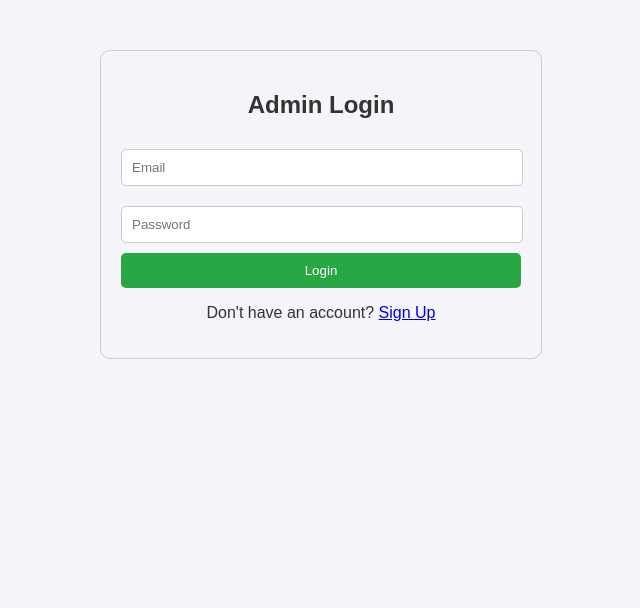
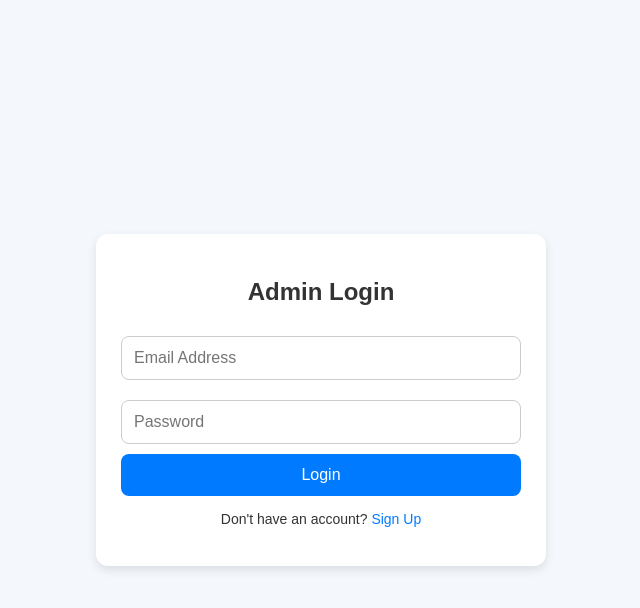
Before and after one commit to IT21231896/school-management-pro-mern, a React (Vite) app in the folder frontend/: page / in a window 1280 px wide. Shown: the top 608 px of the page, without its empty margins (319-959 px from the left). Built offline with nearby package versions, Linux system fonts and the light colour scheme.

Commit message:
all okka

```diff
--- a/frontend/src/index.css
+++ b/frontend/src/index.css
@@ -75,61 +75,85 @@ body {
   color: #333;
 }
 
-/*sign up page*/
-.signup-container {
-  max-width: 400px;
-  margin: 50px auto;
-  padding: 20px;
-  border: 1px solid #ccc;
-  border-radius: 10px;
+/* Authentication Wrapper */
+.auth-wrapper {
+  display: flex;
+  justify-content: center;
+  align-items: center;
+  min-height: 100vh;
+  background-color: #f4f7fc;
+}
+
+/* Authentication Box */
+.auth-box {
+  width: 400px;
+  padding: 25px;
+  background: #ffffff;
+  border-radius: 12px;
+  box-shadow: 0px 4px 10px rgba(0, 0, 0, 0.1);
   text-align: center;
 }
-.signup-container input {
-  width: 380px;
-  padding: 10px;
+
+/* Title */
+.auth-title {
+  font-size: 24px;
+  font-weight: bold;
+  color: #333;
+  margin-bottom: 20px;
+}
+
+/* Error Message */
+.auth-error {
+  color: red;
+  font-size: 14px;
+  margin-bottom: 10px;
+}
+
+/* Input Fields */
+.auth-input {
+  width: 374px;
+  padding: 12px;
   margin: 10px 0;
   border: 1px solid #ccc;
-  border-radius: 5px;
+  border-radius: 8px;
+  font-size: 16px;
+  transition: all 0.3s ease;
 }
-.signup-container button {
+
+.auth-input:focus {
+  border-color: #007bff;
+  outline: none;
+  box-shadow: 0 0 5px rgba(0, 123, 255, 0.3);
+}
+
+/* Button */
+.auth-button {
   width: 100%;
-  padding: 10px;
+  padding: 12px;
   background-color: #007bff;
   color: white;
   border: none;
-  border-radius: 5px;
+  border-radius: 8px;
+  font-size: 16px;
   cursor: pointer;
+  transition: background 0.3s ease;
 }
-.signup-container button:hover {
+
+.auth-button:hover {
   background-color: #0056b3;
 }
 
+/* Footer Text */
+.auth-footer {
+  margin-top: 15px;
+  font-size: 14px;
+}
 
-/*login page*/
-.login-container {
-  max-width: 400px;
-  margin: 50px auto;
-  padding: 20px;
-  border: 1px solid #ccc;
-  border-radius: 10px;
-  text-align: center;
+.auth-link {
+  color: #007bff;
+  text-decoration: none;
 }
-.login-container input {
-  width: 380px;
-  padding: 10px;
-  margin: 10px 0;
-  border: 1px solid #ccc;
-  border-radius: 5px;
+
+.auth-link:hover {
+  text-decoration: underline;
 }
-.login-container button {
-  width: 100%;
-  padding: 10px;
-  background-color: #28a745;
-  color: white;
-  border: none;
-  border-radius: 5px;
-  cursor: pointer;
-}
-.login-container button:hover {
-  background-color: #218838;
-}
--- a/frontend/src/pages/Dashboard.jsx
+++ b/frontend/src/pages/Dashboard.jsx
@@ -1,14 +1,20 @@
 import React from 'react';
-import { Link, Outlet, useNavigate } from 'react-router-dom';
-import { FaUserGraduate, FaChalkboardTeacher, FaUsers, FaBuilding, FaDoorOpen, FaSignOutAlt, FaUser , FaHome} from 'react-icons/fa';
+import { Link, Outlet, useNavigate, useLocation } from 'react-router-dom';
+import { FaUserGraduate, FaChalkboardTeacher, FaUsers, FaBuilding, FaDoorOpen, FaSignOutAlt, FaUser, FaHome } from 'react-icons/fa';
 import '../styles/Dashboard.css';
 
 const Dashboard = () => {
   const navigate = useNavigate();
+  const location = useLocation(); // Get the current location
 
   const handleLogout = () => {
     localStorage.removeItem('token');
     navigate('/login');
+  };
+
+  // Function to check if a link is active
+  const isActive = (path) => {
+    return location.pathname === path;
   };
 
   return (
@@ -18,37 +24,37 @@ const Dashboard = () => {
         <nav>
           <ul>
             <li>
-              <Link to="/dashboard/home">
+              <Link to="/dashboard/home" className={isActive('/dashboard/home') ? 'active' : ''}>
                 <FaHome /> Home
               </Link>
             </li>
             <li>
-              <Link to="/dashboard/students">
+              <Link to="/dashboard/students" className={isActive('/dashboard/students') ? 'active' : ''}>
                 <FaUserGraduate /> Students
               </Link>
             </li>
             <li>
-              <Link to="/dashboard/teachers">
+              <Link to="/dashboard/teachers" className={isActive('/dashboard/teachers') ? 'active' : ''}>
                 <FaChalkboardTeacher /> Teachers
               </Link>
             </li>
             <li>
-              <Link to="/dashboard/staff">
+              <Link to="/dashboard/staff" className={isActive('/dashboard/staff') ? 'active' : ''}>
                 <FaUsers /> Staff
               </Link>
             </li>
             <li>
-              <Link to="/dashboard/facilities">
+              <Link to="/dashboard/facilities" className={isActive('/dashboard/facilities') ? 'active' : ''}>
                 <FaBuilding /> Facilities
               </Link>
             </li>
             <li>
-              <Link to="/dashboard/classrooms">
+              <Link to="/dashboard/classrooms" className={isActive('/dashboard/classrooms') ? 'active' : ''}>
                 <FaDoorOpen /> Classrooms
               </Link>
             </li>
             <li>
-              <Link to="/dashboard/adminprofile">
+              <Link to="/dashboard/adminprofile" className={isActive('/dashboard/adminprofile') ? 'active' : ''}>
                 <FaUser /> Profile
               </Link>
             </li>
--- a/frontend/src/pages/Login.jsx
+++ b/frontend/src/pages/Login.jsx
@@ -23,9 +23,9 @@ const Login = () => {
     try {
       const response = await axios.post('http://localhost:5000/api/admin/login', formData);
       console.log(response.data);
-      localStorage.setItem('token', response.data.token); // Store the token securely
-      alert('Login successful!');
-      navigate('/dashboard/home'); // Redirect to the dashboard after successful login
+      localStorage.setItem('token', response.data.token);
+      //alert('Login successful!');
+      navigate('/dashboard/home');
     } catch (error) {
       console.error(error);
       setError(error.response?.data?.message || 'Login failed!');
@@ -35,16 +35,18 @@ const Login = () => {
   };
 
   return (
-    <div className="login-container">
-      <h2>Admin Login</h2>
-      {error && <p className="error-message">{error}</p>}
+    <div className="auth-wrapper">
+      <div className="auth-box">
+        <h2 className="auth-title">Admin Login</h2>
+        {error && <p className="auth-error">{error}</p>}
         <form onSubmit={handleSubmit}>
           <input
             type="email"
             name="email"
-          placeholder="Email"
+            placeholder="Email Address"
             value={formData.email}
             onChange={handleChange}
+            className="auth-input"
             required
           />
           <input
@@ -53,15 +55,17 @@ const Login = () => {
             placeholder="Password"
             value={formData.password}
             onChange={handleChange}
+            className="auth-input"
             required
           />
-        <button type="submit" disabled={loading}>
+          <button type="submit" className="auth-button" disabled={loading}>
             {loading ? 'Logging In...' : 'Login'}
           </button>
         </form>
-      <p>
-        Don't have an account? <Link to="/signup">Sign Up</Link>
+        <p className="auth-footer">
+          Don't have an account? <Link to="/signup" className="auth-link">Sign Up</Link>
         </p>
+      </div>
     </div>
   );
 };
--- a/frontend/src/pages/Signup.jsx
+++ b/frontend/src/pages/Signup.jsx
@@ -22,7 +22,6 @@ const Signup = () => {
     setError('');
     setLoading(true);
 
-    // Basic validation
     if (formData.password !== formData.confirmPassword) {
       setError('Passwords do not match');
       setLoading(false);
@@ -37,7 +36,7 @@ const Signup = () => {
       });
       console.log(response.data);
       alert('Admin registered successfully!');
-      navigate('/login'); // Redirect to login page after successful signup
+      navigate('/login');
     } catch (error) {
       console.error(error);
       setError(error.response?.data?.message || 'Registration failed!');
@@ -47,24 +46,27 @@ const Signup = () => {
   };
 
   return (
-    <div className="signup-container">
-      <h2>Admin Signup</h2>
-      {error && <p className="error-message">{error}</p>}
+    <div className="auth-wrapper">
+      <div className="auth-box">
+        <h2 className="auth-title">Admin Signup</h2>
+        {error && <p className="auth-error">{error}</p>}
         <form onSubmit={handleSubmit}>
           <input
             type="text"
             name="name"
-          placeholder="Name"
+            placeholder="Full Name"
             value={formData.name}
             onChange={handleChange}
+            className="auth-input"
             required
           />
           <input
             type="email"
             name="email"
-          placeholder="Email"
+            placeholder="Email Address"
             value={formData.email}
             onChange={handleChange}
+            className="auth-input"
             required
           />
           <input
@@ -73,6 +75,7 @@ const Signup = () => {
             placeholder="Password"
             value={formData.password}
             onChange={handleChange}
+            className="auth-input"
             minLength="6"
             required
           />
@@ -82,16 +85,18 @@ const Signup = () => {
             placeholder="Confirm Password"
             value={formData.confirmPassword}
             onChange={handleChange}
+            className="auth-input"
             minLength="6"
             required
           />
-        <button type="submit" disabled={loading}>
+          <button type="submit" className="auth-button" disabled={loading}>
             {loading ? 'Signing Up...' : 'Sign Up'}
           </button>
         </form>
-      <p>
-        Already have an account? <Link to="/login">Login</Link>
+        <p className="auth-footer">
+          Already have an account? <Link to="/login" className="auth-link">Login</Link>
         </p>
+      </div>
     </div>
   );
 };
--- a/frontend/src/styles/Dashboard.css
+++ b/frontend/src/styles/Dashboard.css
@@ -44,6 +44,13 @@
   color: #2c3e50;
 }
 
+
+.sidebar nav ul li a.active {
+  background-color: #1abc9c; /* Active button background color */
+  color: white; /* Active button text color */
+  border-radius: 4px; /* Optional: Add rounded corners */
+}
+
 .sidebar nav ul li a svg {
   margin-right: 10px;
 }
--- a/frontend/src/styles/Home.css
+++ b/frontend/src/styles/Home.css
@@ -54,7 +54,7 @@
   }
 
   .link-card {
-    background: white;
+    background: rgb(204, 204, 204);
     padding: 2rem;
     border-radius: 10px;
     text-align: center;
```
Lines whose indentation alone changed are shown as unchanged.
